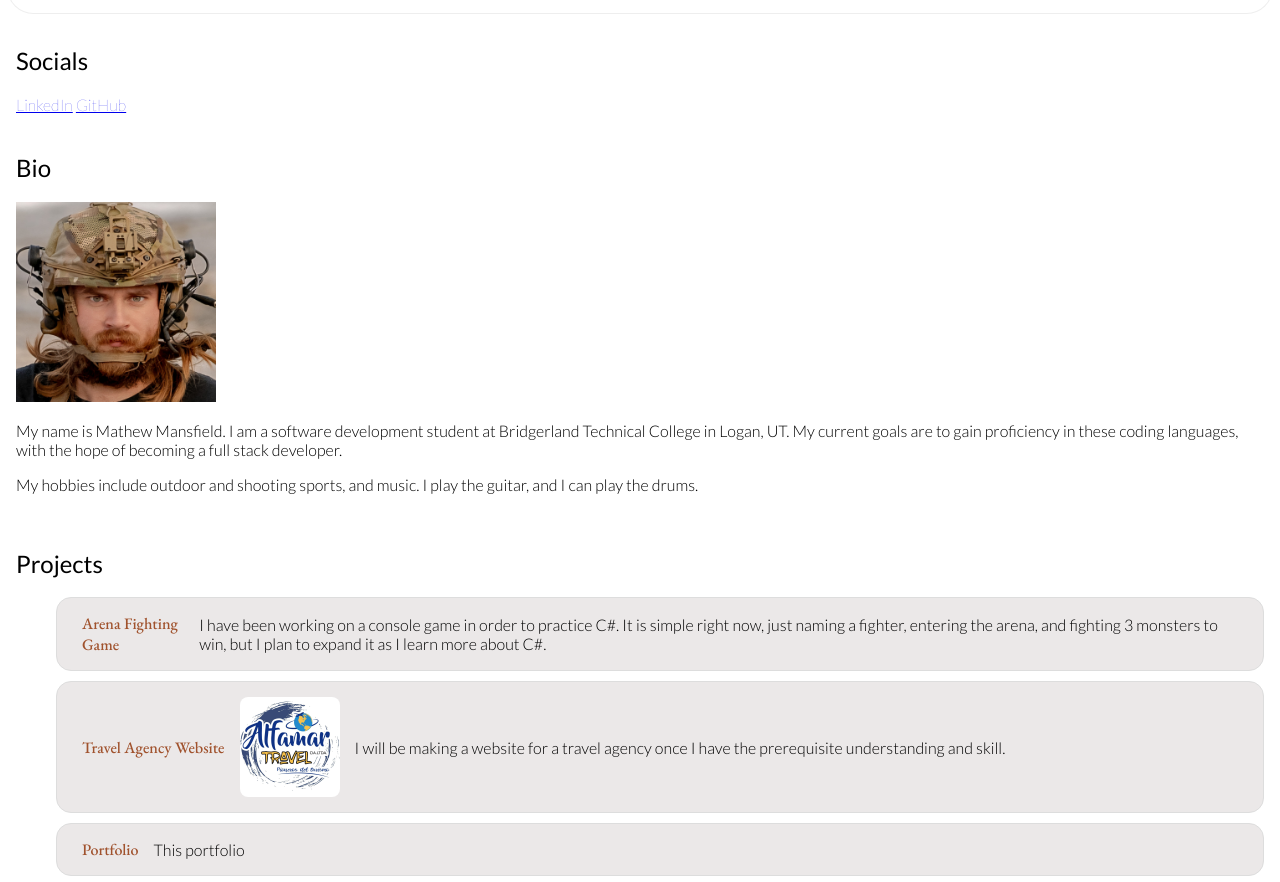
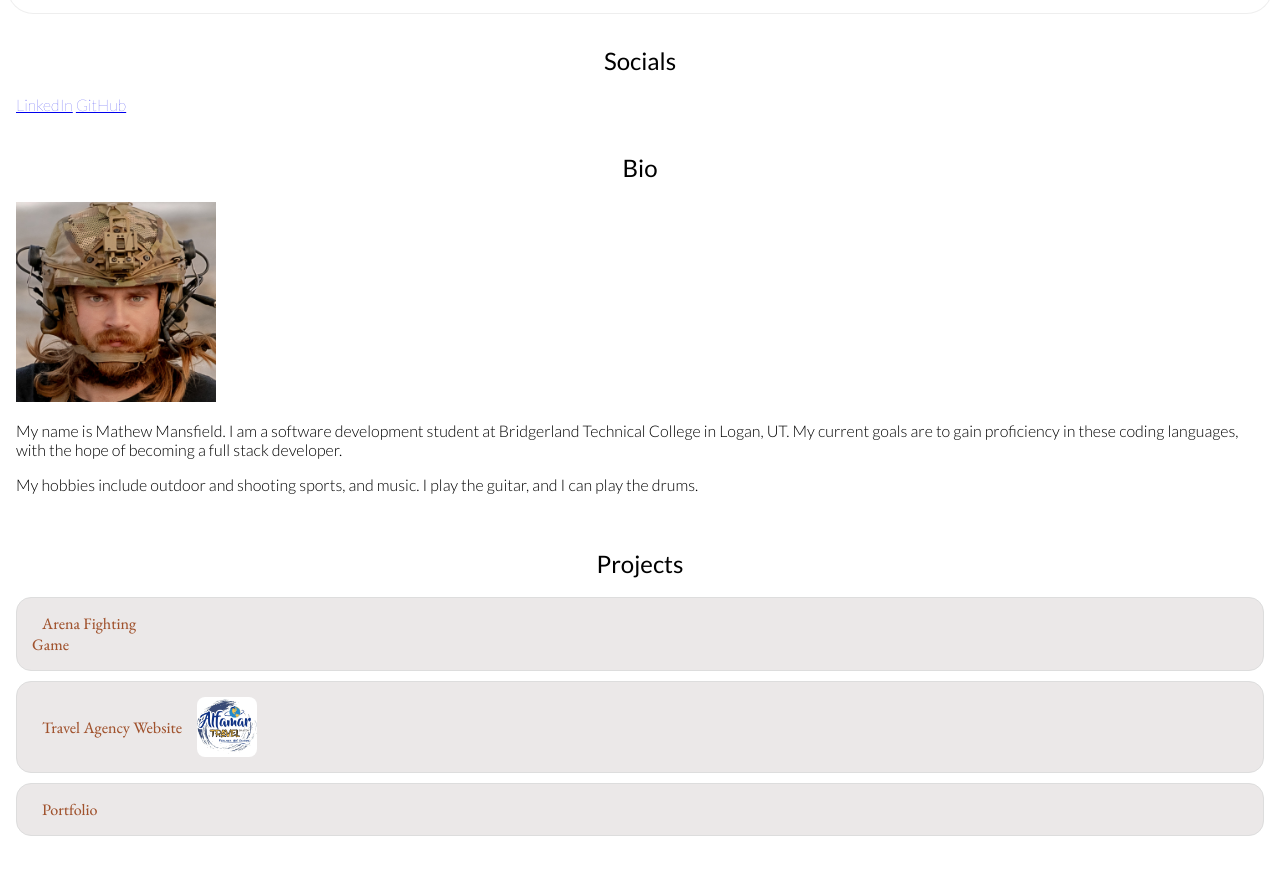
Before and after one commit to Miirten/Portfolio, a plain HTML site: page index.html in a window 1280 px wide. Shown: the part 65-947 px from the top of the page. Drawn offline with nearby package versions, Linux system fonts and the light colour scheme.

Commit message:
Toggle added

```diff
--- a/index.js
+++ b/index.js
@@ -1,4 +1,61 @@
-const projectsDiv = document.getElementById("projects");
+// const projectsDiv = document.getElementById("projects");
+
+// const projectItems = [
+//     {
+//         title: "Arena Fighting Game",
+//         url: "https://github.com/Miirten/Portfolio.git",
+//         description: "I have been working on a console game in order to practice C#. It is simple right now, just naming a fighter, entering the arena, and fighting 3 monsters to win, but I plan to expand it as I learn more about C#."
+//     // generic arena picture
+//     },
+//     {
+//         title: "Travel Agency Website",
+//         url: "https://github.com/Miirten/Portfolio.git",
+//         description: "I will be making a website for a travel agency once I have the prerequisite understanding and skill.",
+//         image: "images/alfamar.jpg"
+//     },
+//     {
+//         title: "Portfolio",
+//         url: "https://github.com/Miirten/Portfolio.git",
+//         description: "This portfolio"}
+//     ];
+
+// const projectDiv = document.createElement("projectDiv");
+
+// projectItems.forEach(projects => {
+
+//     const urlText = projects.url;
+
+//     const li = document.createElement("li");
+//     li.className = "projectList";
+
+//     const title = document.createElement("a");
+//     title.textContent = projects.title;
+//     title.setAttribute("href", urlText);
+//     const a = document.createElement("a");
+//     li.appendChild(title);
+
+//     if (projects.image) {
+//         const img = document.createElement("img");
+//         img.src = projects.image;
+//         img.alt = projects.title + "screenshot";
+//         img.width = 100;
+//         li.appendChild(img);
+//     }
+
+
+//     const desc = document.createElement("p");
+//     desc.textContent = projects.description;
+//     li.appendChild(desc);
+//     projectDiv.addEventListener("click", () => {
+
+//     })
+
+//     li.appendChild(a);
+//     projectDiv.appendChild(li);
+// });
+
+// projectsDiv.appendChild(projectDiv);
+
 
 const projectItems = [
     {
@@ -19,35 +76,37 @@ const projectItems = [
         description: "This portfolio"}
     ];
 
-const ul = document.createElement("ul");
+const projectsDiv = document.getElementById("projects");
 
-projectItems.forEach(projects => {
+projectItems.forEach(projectItem => {
 
-    const urlText = projects.url;
+    const { title, url, description, image } = projectItem;
 
-    const li = document.createElement("li");
-    li.className = "projectList";
+    const projectContainer = document.createElement("div");
+    projectContainer.classList.add("project-item");
 
-    const title = document.createElement("a");
-    title.textContent = projects.title;
-    title.setAttribute("href", urlText);
-    const a = document.createElement("a");
-    li.appendChild(title);
+    const titleDiv = document.createElement("div");
+    titleDiv.classList.add("project-title");
+    titleDiv.innerHTML = `<a href="${url}">${title}</a>`;
+    projectContainer.appendChild(titleDiv);
 
-    if (projects.image) {
-        const img = document.createElement("img");
-        img.src = projects.image;
-        img.alt = projects.title + "screenshot";
-        img.width = 100;
-        li.appendChild(img);
-    }
+        if (image) {
+            const img = document.createElement("img");
+            img.src = image;
+            img.alt = `${title} screenshot`;
+            img.classList.add("project-image");
+            projectContainer.appendChild(img);
+        }
 
-    const desc = document.createElement("p");
-    desc.textContent = projects.description;
-    li.appendChild(desc);
+    const descDiv = document.createElement("div");
+    descDiv.classList.add("project-desc");
+    descDiv.textContent = description;
+    projectContainer.appendChild(descDiv);
 
-    li.appendChild(a);
-    ul.appendChild(li);
-});
+    projectContainer.addEventListener("click", function(event) {
+        projectContainer.classList.toggle("active");
+    })
 
-projectsDiv.appendChild(ul);
+    projectsDiv.appendChild(projectContainer);
+
+})
--- a/styles.css
+++ b/styles.css
@@ -72,35 +72,12 @@ nav ul li a:hover {
     text-decoration: underline;
 }
 
-.projectList {
-    display: flex;
-    align-items: center;
-    gap: 15px;
-    padding: 15px;
-    border: 1px solid #ddd;
-    border-radius: 15px;
-    margin-bottom: 10px;
-    background-color: rgb(235, 232, 232);
+#socials h2 {
+    text-align: center;
 }
 
-.projectList img {
-    flex-shrink: 0;
-    border-radius: 8px;
-}
-
-.projectList a {
-    font-family: "EB Garamond";
-    font-weight: 500;
-    color: sienna;
-    text-decoration: none;
-    margin-left: 10px;
-}
-
-.projectList p {
-    margin: 0;
-    flex-grow: 1;
-    font-weight: 300;
-
+.contact h2 {
+    text-align: center;
 }
 
 .form {
@@ -129,6 +106,64 @@ nav ul li a:hover {
     border-radius: 5px;
 }
 
+#bio h2 {
+    text-align: center;
+}
+
 .bio p{
     font-weight: 300;
 }
+
+#projectsSec h2 {
+    text-align: center;
+}
+
+
+.project-item {
+    display: flex;
+    align-items: center;
+    gap: 15px;
+    padding: 15px;
+    border: 1px solid #ddd;
+    border-radius: 15px;
+    margin-bottom: 10px;
+    background-color: rgb(235, 232, 232);
+    cursor: pointer;
+    transition: all 0.3s ease;
+}
+
+.project-desc {
+    margin: 0;
+    flex: 1 1 auto;
+    font-weight: 300;
+    max-height: 0;
+    overflow: hidden;
+    transition: max-height 0.5s ease;
+}
+
+.project-item.active .project-desc{
+    max-height: 200px;
+}
+
+.project-item:hover{
+    box-shadow: 0 2px 8px rgba(0, 0, 0, 0.1)
+}
+
+.project-title {
+    cursor: pointer;
+}
+
+.project-item a {
+    font-family: "EB Garamond";
+    font-weight: 450;
+    color: sienna;
+    text-decoration: none;
+    margin-left: 10px;
+}
+
+.project-item img {
+    flex-shrink: 0;
+    border-radius: 8px;
+    height: 60px;
+
+}
```
